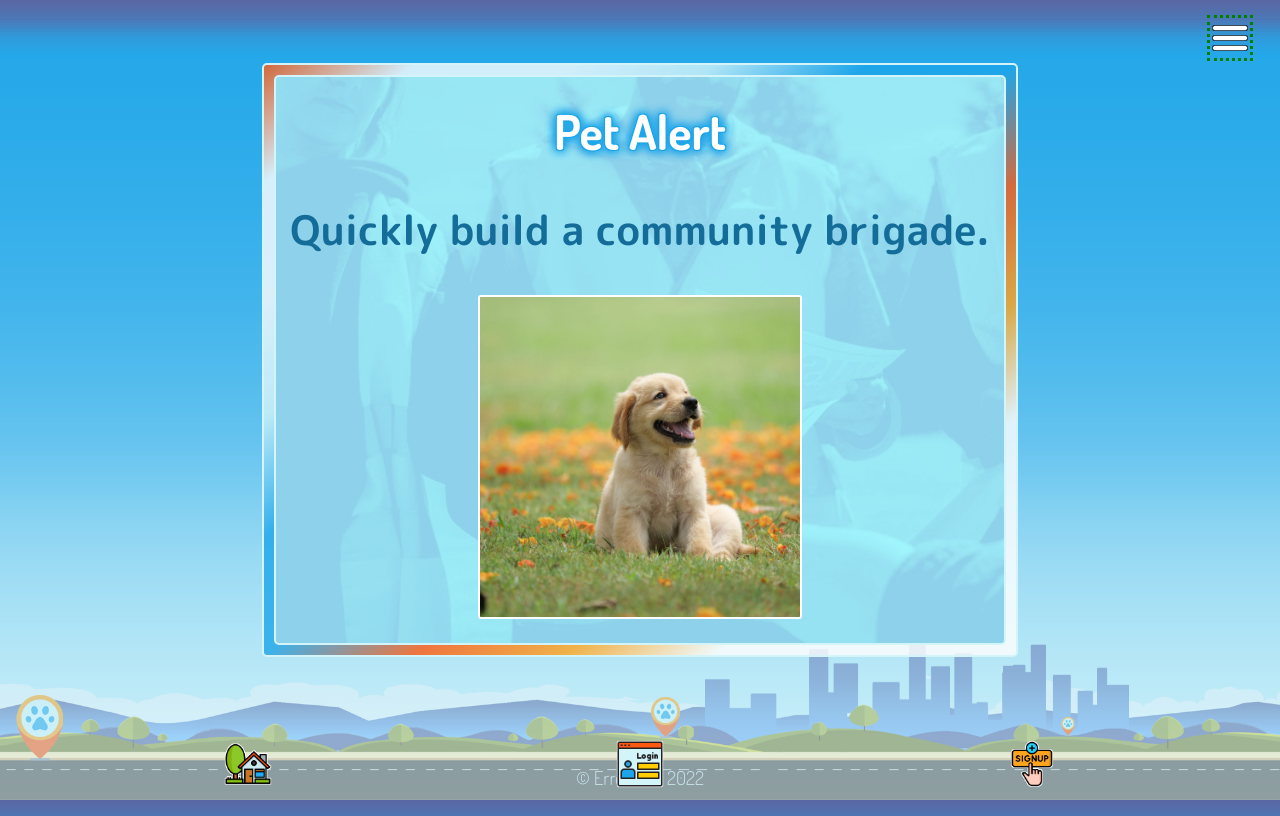
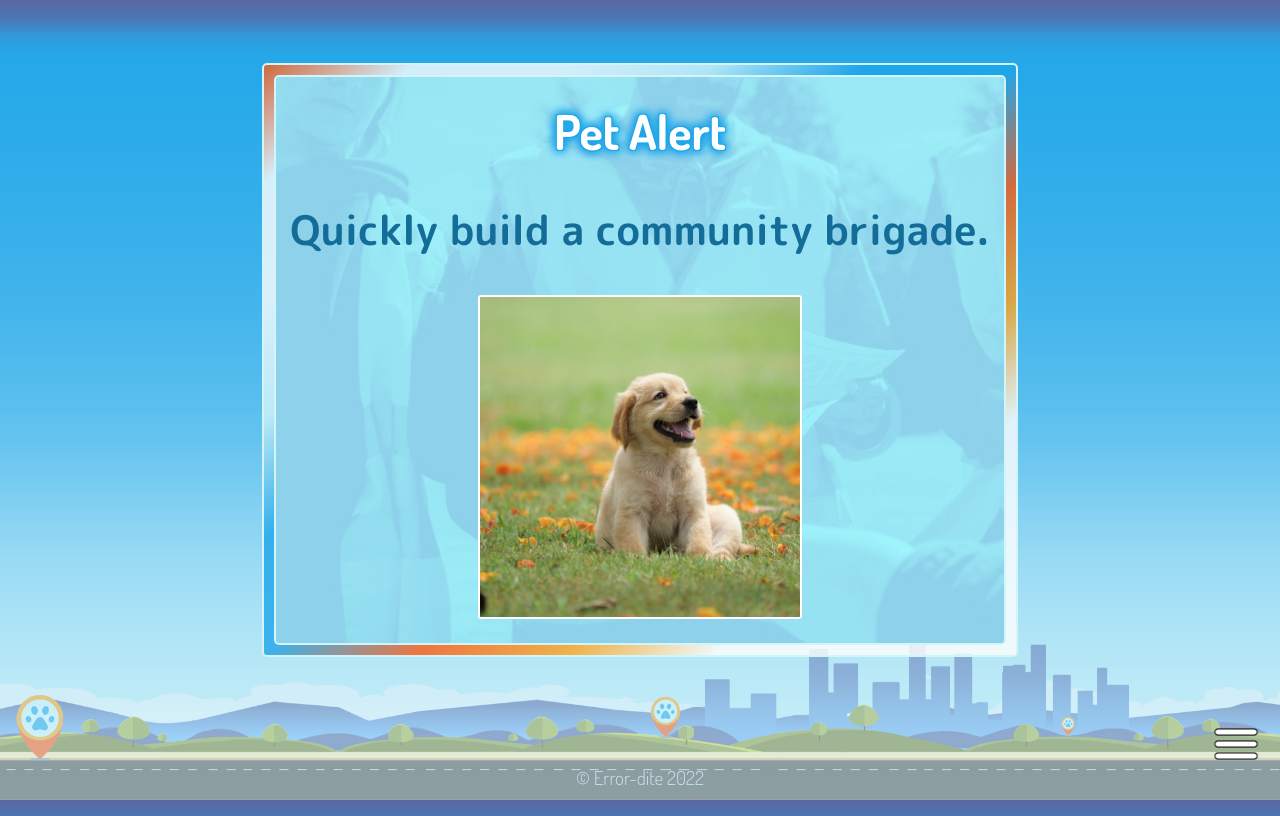
Before and after one commit to KennWg/pet-finder, a React (Create React App) app in the folder client/: page / in a window 1280 px wide. Built offline with nearby package versions, Linux system fonts and the light colour scheme.

Commit message:
animating menu icons

```diff
--- a/client/src/App.css
+++ b/client/src/App.css
@@ -254,7 +254,7 @@ button[type="submit"] {
   /* Positon */
   z-index: 100;
   position: fixed;
-  bottom: 6vh;
+  bottom: calc(6vw + 38px);
   right: 1vw;
   transform: translate(0%, 0%);
 
@@ -263,7 +263,7 @@ button[type="submit"] {
   flex-direction: column;
   justify-content: space-between;
   /* Size */
-  min-height: 30vh;
+  height: 30vh;
 
   /*Font*/
   font-size: 0.6em;
@@ -280,7 +280,9 @@ button[type="submit"] {
   mix-blend-mode: multiply;
 }
 
+.tablet-nav-div,
 .tablet-navbar,
+.mobile-nav-div,
 .mobile-navbar {
   display: none;
 }
@@ -692,11 +694,15 @@ textarea {
     --viewport-multiplier: 1.0;
   }
 
+  .mobile-nav-div,
   .mobile-navbar {
     display: flex;
+    z-index: 100;
   }
 
+  .laptop-nav-div,
   .laptop-navbar,
+  .tablet-nav-div,
   .tablet-navbar {
     display: none;
   }
@@ -727,11 +733,16 @@ textarea {
     --viewport-multiplier: 1.2;
   }
 
+  .mobile-nav-div,
   .mobile-navbar {
     display: flex;
+    z-index: 100;
+
   }
 
+  .laptop-nav-div,
   .laptop-navbar,
+  .tablet-nav-div,
   .tablet-navbar {
     display: none;
   }
@@ -761,12 +772,14 @@ textarea {
   :root {
     --viewport-multiplier: 1.6;
   }
-
+  .tablet-nav-div,
   .tablet-navbar {
     display: flex;
+    z-index: 100;
   }
-
+  .laptop-nav-div,
   .laptop-navbar,
+  .mobile-nav-div,
   .mobile-navbar {
     display: none;
   }
@@ -783,11 +796,15 @@ textarea {
     --viewport-multiplier: 1.2;
   }
 
+  .tablet-nav-div,
   .tablet-navbar {
     display: flex;
+    z-index: 100;
   }
 
+  .laptop-nav-div,
   .laptop-navbar,
+  .mobile-nav-div,
   .mobile-navbar {
     display: none;
   }
--- a/client/src/components/Navbar/Laptop.js
+++ b/client/src/components/Navbar/Laptop.js
@@ -1,45 +1,18 @@
 import { useStoreContext } from '../../utils/GlobalStore';
 import React, { useState } from 'react';
 import menuIcon from '../../assets/images/nav_menu.png';
-import { UPDATE_VIEW } from '../../utils/actions';
-
 import Auth from '../../utils/auth.js';
 let navbarVisible = false;
 
-function Laptop() {
+function Laptop(props) {
 
-    const menuClosed = {
-        visibility: "hidden",
-        border: "3px solid yellow"
-    }
-
-    const menuOpen = {
-        visibility: "visible",
-        border: "3px solid blue"
-    }
-
-    console.log("before");
-    const [navbarStyle, setNavbarStyle] = useState(menuClosed);
-
-    console.log(navbarStyle);
-    console.log("after");
-
-
+    const [navbarStyle, setNavbarStyle] = useState(props.menuClosed);
 
     const toggleNavMenu = () => {
-        console.log("1", navbarVisible);
-
         navbarVisible = !navbarVisible;
-        console.log("2", navbarVisible);
-
-        (navbarVisible) ? setNavbarStyle(menuOpen) : setNavbarStyle(menuClosed);
+        (navbarVisible) ? setNavbarStyle(props.menuOpen) : setNavbarStyle(props.menuClosed);
         console.log(navbarStyle);
-        console.log("3", navbarVisible);
-
     }
-
-
-
 
     const [state, dispatch] = useStoreContext();
     const { currentView, navBarChoices, navBarChoicesNOT } = state;
@@ -67,7 +40,7 @@ function Laptop() {
     return (
         <div>
             <div className={`laptop-nav-div`} style={{ position: "absolute", top: "1vh", right: "1.6vw" }} onClick={toggleNavMenu}>
-                <img src={menuIcon} className="menu-icon laptop-nav-icon" style={{ border: "3px dotted green" }} />
+                <img src={menuIcon} className="menu-icon laptop-nav-icon" />
             </div>
             <div className="laptop-navbar navbar-div" style={navbarStyle}>
                 {tempArr.map((view) => (
--- a/client/src/components/Navbar/Mobile.js
+++ b/client/src/components/Navbar/Mobile.js
@@ -1,15 +1,19 @@
 import { useStoreContext } from '../../utils/GlobalStore';
-import { UPDATE_VIEW } from '../../utils/actions';
-
+import React, { useState } from 'react';
+import menuIcon from '../../assets/images/nav_menu.png';
 import Auth from '../../utils/auth.js';
 
-// import report from '../../assets/images/REPORT.png';
-// import home from '../../assets/images/HOME.png';
-// import dashboard from '../../assets/images/DASHBOARD.png';
-// import login from '../../assets/images/LOGIN.png';
+let navbarVisible = false;
 
 
-function Mobile() {
+function Mobile(props) {
+    const [navbarStyle, setNavbarStyle] = useState(props.menuClosed);
+
+    const toggleNavMenu = () => {
+        navbarVisible = !navbarVisible;
+        (navbarVisible) ? setNavbarStyle(props.menuOpen) : setNavbarStyle(props.menuClosed);
+        console.log(navbarStyle);
+    }
 
     const [state, dispatch] = useStoreContext();
     const { currentView, navBarChoices, navBarChoicesNOT } = state;
@@ -35,7 +39,11 @@ function Mobile() {
         : tempArr = navBarChoicesNOT;
 
     return (
-        <div className="mobile-navbar  navbar-div">
+        <div>
+        <div className={`mobile-nav-div`} style={{ position: "absolute", bottom: "1vh", right: "1.6vw" }} onClick={toggleNavMenu}>
+            <img src={menuIcon} className="menu-icon mobile-nav-icon" />
+        </div>
+        <div className="mobile-navbar  navbar-div" style={navbarStyle}>
             {tempArr.map((view) => (
                 <div className={`mobile-nav-div`}
                     key={view.name}>
@@ -51,6 +59,7 @@ function Mobile() {
             ))
             }
         </div >
+        </div>
     )
 
 }
--- a/client/src/components/Navbar/Tablet.js
+++ b/client/src/components/Navbar/Tablet.js
@@ -1,9 +1,19 @@
 import { useStoreContext } from '../../utils/GlobalStore';
-import { UPDATE_VIEW } from '../../utils/actions';
-
+import React, { useState } from 'react';
+import menuIcon from '../../assets/images/nav_menu.png';
 import Auth from '../../utils/auth.js';
 
-function Tablet() {
+let navbarVisible = false;
+
+function Tablet(props) {
+
+    const [navbarStyle, setNavbarStyle] = useState(props.menuClosed);
+
+    const toggleNavMenu = () => {
+        navbarVisible = !navbarVisible;
+        (navbarVisible) ? setNavbarStyle(props.menuOpen) : setNavbarStyle(props.menuClosed);
+        console.log(navbarStyle);
+    }
 
     const [state, dispatch] = useStoreContext();
     const { currentView, navBarChoices, navBarChoicesNOT } = state;
@@ -29,7 +39,11 @@ function Tablet() {
         : tempArr = navBarChoicesNOT;
 
     return (
-        <div className="tablet-navbar navbar-div">
+        <div>
+        <div className={`tablet-nav-div`} style={{ position: "absolute", bottom: "4vh", right: "1.6vw" }} onClick={toggleNavMenu}>
+            <img src={menuIcon} className="menu-icon tablet-nav-icon" />
+        </div>
+        <div className="tablet-navbar navbar-div" style={navbarStyle}>
             {tempArr.map((view) => (
                 <div className={`tablet-nav-div`}
                     key={view.name}>
@@ -45,6 +59,7 @@ function Tablet() {
             ))
             }
         </div >
+        </div>
     )
 }
 
--- a/client/src/components/Navbar/index.js
+++ b/client/src/components/Navbar/index.js
@@ -4,12 +4,29 @@ import Tablet from './Tablet.js';
 import Mobile from './Mobile.js';
 
 function Navbar() {
+
+    const menu = {
+        menuClosed: {
+            visibility: "hidden",
+            opacity: "0%",
+            // width: "0px",
+            // height: "0px",
+            transition: "0.3s ease-in"
+        },
+
+        menuOpen: {
+            visibility: "visible",
+            opacity: "100%",
+            transition: "0.3s ease-in"
+
+        }
+    }
+
     return (
-
         <div className="navbar-class">
-            <Laptop />
-            <Tablet />
-            <Mobile />
+            <Laptop {...menu} />
+            <Tablet {...menu} />
+            <Mobile {...menu}/>
         </div>
     );
 }
```
